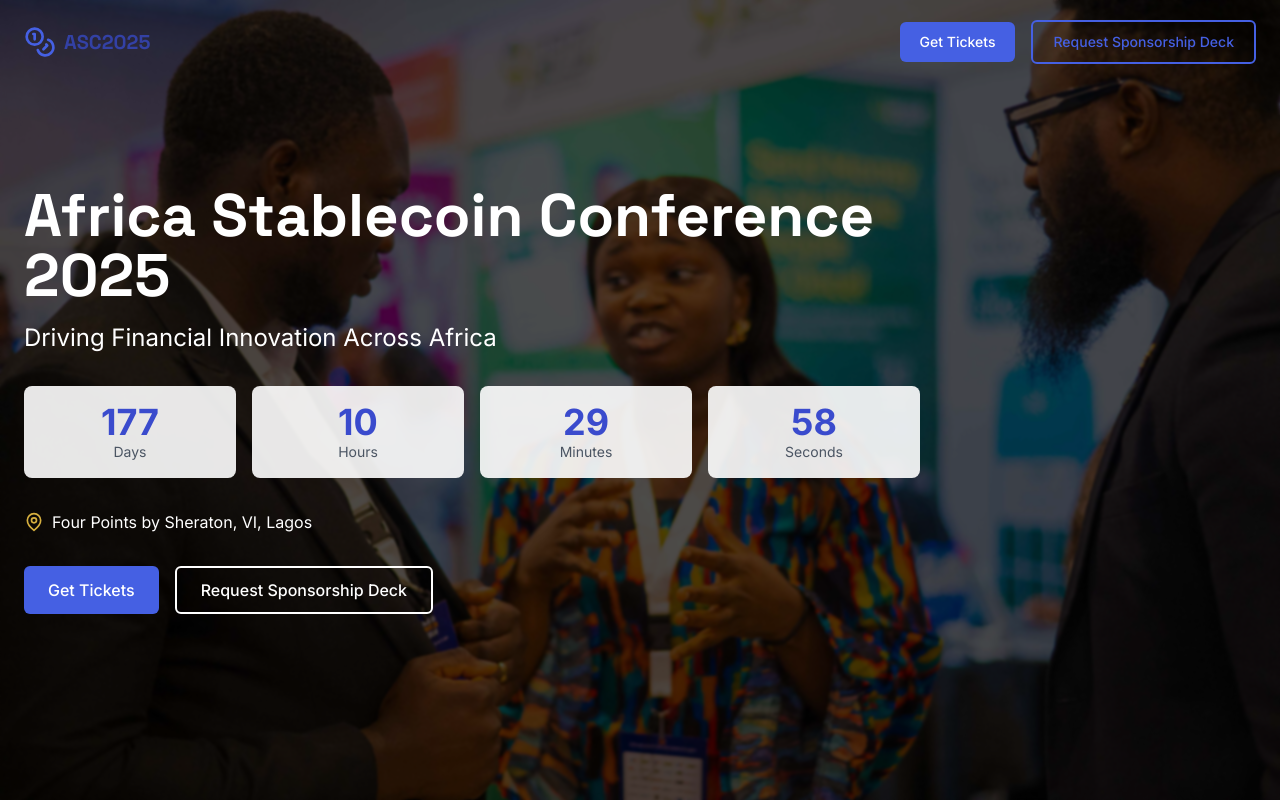
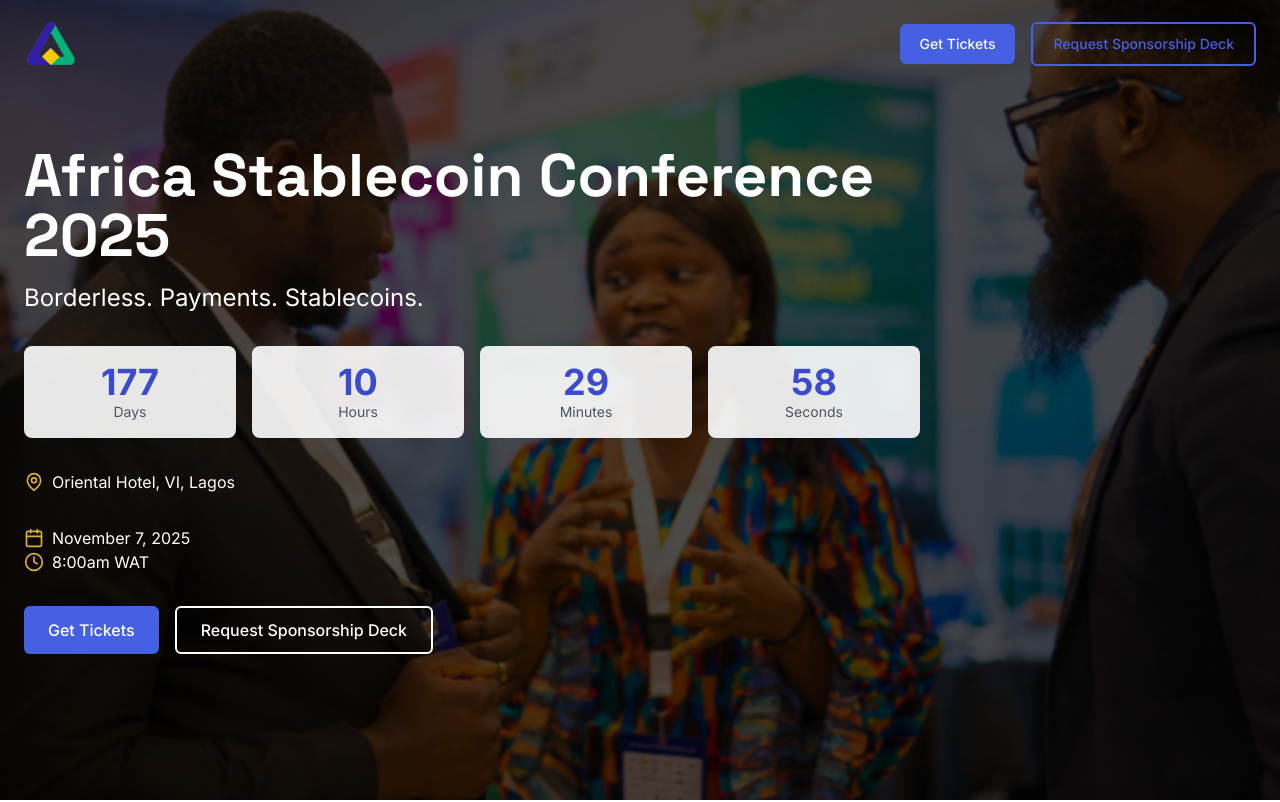
Before and after one commit to Flincap/ASN-Summit, a React (Vite) app: page / in a window 1280 px wide. Shown: the top 802 px of the page. Built offline with nearby package versions, Linux system fonts and the light colour scheme.

Commit message:
ui fixes

```diff
--- /dev/null
+++ b/src/components/Logo.tsx
@@ -0,0 +1,19 @@
+import logoImage from "../assets/logo.png";
+
+interface LogoProps {
+  className?: string;
+}
+
+const Logo: React.FC<LogoProps> = ({ className = "h-10" }) => {
+  return (
+    <div className={`flex items-center ${className}`}>
+      <img
+        src={logoImage}
+        alt="Africa Stablecoin Network Logo"
+        className="h-full w-auto mr-2"
+      />
+    </div>
+  );
+};
+
+export default Logo;
--- a/src/components/Navbar.tsx
+++ b/src/components/Navbar.tsx
@@ -1,6 +1,7 @@
-import React, { useState, useEffect } from 'react';
-import { motion } from 'framer-motion';
-import { Menu, X, Coins } from 'lucide-react';
+import React, { useState, useEffect } from "react";
+import { motion } from "framer-motion";
+import { Menu, X, Coins } from "lucide-react";
+import Logo from "./Logo";
 
 const Navbar: React.FC = () => {
   const [isOpen, setIsOpen] = useState(false);
@@ -16,9 +17,9 @@ const Navbar: React.FC = () => {
       }
     };
 
-    window.addEventListener('scroll', handleScroll);
+    window.addEventListener("scroll", handleScroll);
     return () => {
-      window.removeEventListener('scroll', handleScroll);
+      window.removeEventListener("scroll", handleScroll);
     };
   }, []);
 
@@ -27,20 +28,19 @@ const Navbar: React.FC = () => {
   return (
     <header
       className={`fixed top-0 left-0 right-0 z-50 transition-all duration-300 ${
-        scrolled ? 'bg-white shadow-md py-3' : 'bg-transparent py-5'
+        scrolled ? "bg-white shadow-md py-3" : "bg-transparent py-5"
       }`}
     >
       <div className="container mx-auto px-4 md:px-6">
         <div className="flex justify-between items-center">
-          <a href="#" className="flex items-center space-x-2">
-            <Coins className="w-8 h-8 text-primary-600" />
-            <span className="font-heading font-bold text-xl text-primary-800">ASC2025</span>
-          </a>
+          <div className="z-50">
+            <Logo className="h-12" />
+          </div>
 
           {/* Desktop Navigation */}
           <div className="hidden md:flex items-center space-x-4">
             <a
-              href="#tickets"
+              href="https://tix.africa/afristablecoin"
               className="px-5 py-2.5 rounded-md bg-primary-600 text-white font-medium text-sm hover:bg-primary-700 transition-all transform hover:scale-105 duration-300"
             >
               Get Tickets
@@ -66,9 +66,9 @@ const Navbar: React.FC = () => {
 
       {/* Mobile Navigation Menu */}
       <motion.div
-        className={`md:hidden ${isOpen ? 'block' : 'hidden'}`}
+        className={`md:hidden ${isOpen ? "block" : "hidden"}`}
         initial={{ opacity: 0, height: 0 }}
-        animate={{ opacity: isOpen ? 1 : 0, height: isOpen ? 'auto' : 0 }}
+        animate={{ opacity: isOpen ? 1 : 0, height: isOpen ? "auto" : 0 }}
         transition={{ duration: 0.3 }}
       >
         <div className="container mx-auto px-4 py-4 bg-white shadow-lg rounded-b-lg">
--- a/src/sections/HeroSection.tsx
+++ b/src/sections/HeroSection.tsx
@@ -1,7 +1,7 @@
 import React from "react";
 import { motion } from "framer-motion";
 import Countdown from "react-countdown";
-import { MapPin } from "lucide-react";
+import { MapPin, Clock, Calendar } from "lucide-react";
 import Button from "../components/Button";
 
 const HeroSection: React.FC = () => {
@@ -59,7 +59,7 @@ const HeroSection: React.FC = () => {
               Africa Stablecoin Conference 2025
             </h1>
             <h2 className="text-xl md:text-2xl text-white mb-8">
-              Driving Financial Innovation Across Africa
+              Borderless. Payments. Stablecoins.
             </h2>
           </motion.div>
 
@@ -79,7 +79,25 @@ const HeroSection: React.FC = () => {
             transition={{ delay: 0.5, duration: 0.7 }}
           >
             <MapPin className="mr-2 h-5 w-5 text-secondary-400" />
-            <span>Four Points by Sheraton, VI, Lagos</span>
+            <span>Oriental Hotel, VI, Lagos</span>
+          </motion.div>
+
+          <motion.div
+            className="flex items-center text-white mb-8"
+            initial={{ opacity: 0 }}
+            animate={{ opacity: 1 }}
+            transition={{ delay: 0.6, duration: 0.7 }}
+          >
+            <div>
+              <div className="flex items-center mb-2 md:mb-0 md:mr-6">
+                <Calendar className="mr-2 h-5 w-5 text-secondary-400" />
+                <span>November 7, 2025</span>
+              </div>
+              <div className="flex items-center">
+                <Clock className="mr-2 h-5 w-5 text-secondary-400" />
+                <span>8:00am WAT</span>
+              </div>
+            </div>
           </motion.div>
 
           <motion.div
--- a/src/sections/PitchSection.tsx
+++ b/src/sections/PitchSection.tsx
@@ -1,9 +1,9 @@
-import React from 'react';
-import { motion } from 'framer-motion';
-import { useInView } from 'react-intersection-observer';
-import { Award, DollarSign, Users, LineChart } from 'lucide-react';
-import SectionTitle from '../components/SectionTitle';
-import Button from '../components/Button';
+import React from "react";
+import { motion } from "framer-motion";
+import { useInView } from "react-intersection-observer";
+import { Award, DollarSign, Users, LineChart } from "lucide-react";
+import SectionTitle from "../components/SectionTitle";
+import Button from "../components/Button";
 
 const PitchSection: React.FC = () => {
   const [ref, inView] = useInView({
@@ -17,8 +17,8 @@ const PitchSection: React.FC = () => {
       opacity: 1,
       transition: {
         staggerChildren: 0.2,
-        delayChildren: 0.3
-      }
+        delayChildren: 0.3,
+      },
     },
   };
 
@@ -27,7 +27,7 @@ const PitchSection: React.FC = () => {
     visible: {
       opacity: 1,
       y: 0,
-      transition: { duration: 0.6 }
+      transition: { duration: 0.6 },
     },
   };
 
@@ -35,18 +35,18 @@ const PitchSection: React.FC = () => {
     {
       icon: <DollarSign size={24} />,
       title: "$10,000+ in Prizes",
-      description: "Cash and in-kind resources to accelerate your startup"
+      description: "Cash and in-kind resources to accelerate your startup",
     },
     {
       icon: <Users size={24} />,
       title: "Investor Exposure",
-      description: "Present to leading VCs and angel investors"
+      description: "Present to leading VCs and angel investors",
     },
     {
       icon: <LineChart size={24} />,
       title: "Media Coverage",
-      description: "Featured across partner media platforms"
-    }
+      description: "Featured across partner media platforms",
+    },
   ];
 
   return (
@@ -61,8 +61,9 @@ const PitchSection: React.FC = () => {
 
         <div className="max-w-3xl mx-auto text-center mb-10">
           <p className="text-gray-200 text-lg">
-            Register now for the Stablecoin Startup Innovation Pitch Competition and stand a chance to win
-            over $10,000 in prizes, exposure, and early partnerships.
+            Register now for the Stablecoin Startup Innovation Pitch Competition
+            and stand a chance to win over $10,000 in prizes, exposure, and
+            early partnerships.
           </p>
         </div>
 
@@ -70,7 +71,7 @@ const PitchSection: React.FC = () => {
           ref={ref}
           variants={containerVariants}
           initial="hidden"
-          animate={inView ? 'visible' : 'hidden'}
+          animate={inView ? "visible" : "hidden"}
           className="grid grid-cols-1 md:grid-cols-3 gap-6 mb-12"
         >
           {benefits.map((benefit, index) => (
@@ -82,7 +83,9 @@ const PitchSection: React.FC = () => {
               <div className="bg-primary-700 p-3 rounded-full inline-block mb-4 text-secondary-400">
                 {benefit.icon}
               </div>
-              <h3 className="text-xl font-heading font-bold mb-3">{benefit.title}</h3>
+              <h3 className="text-xl font-heading font-bold mb-3">
+                {benefit.title}
+              </h3>
               <p className="text-gray-300">{benefit.description}</p>
             </motion.div>
           ))}
@@ -97,7 +100,7 @@ const PitchSection: React.FC = () => {
             <Button
               variant="secondary"
               className="group flex items-center"
-              href="#"
+              href="https://forms.gle/rNwRzo9r8s75f2cf9"
             >
               <span>Register for Pitch Competition</span>
               <Award className="ml-2 w-5 h-5 group-hover:rotate-12 transition-transform duration-300" />
```
Also changed, not shown: src/components/Footer.tsx (+61 -17 lines), src/assets/logo.png (added).
